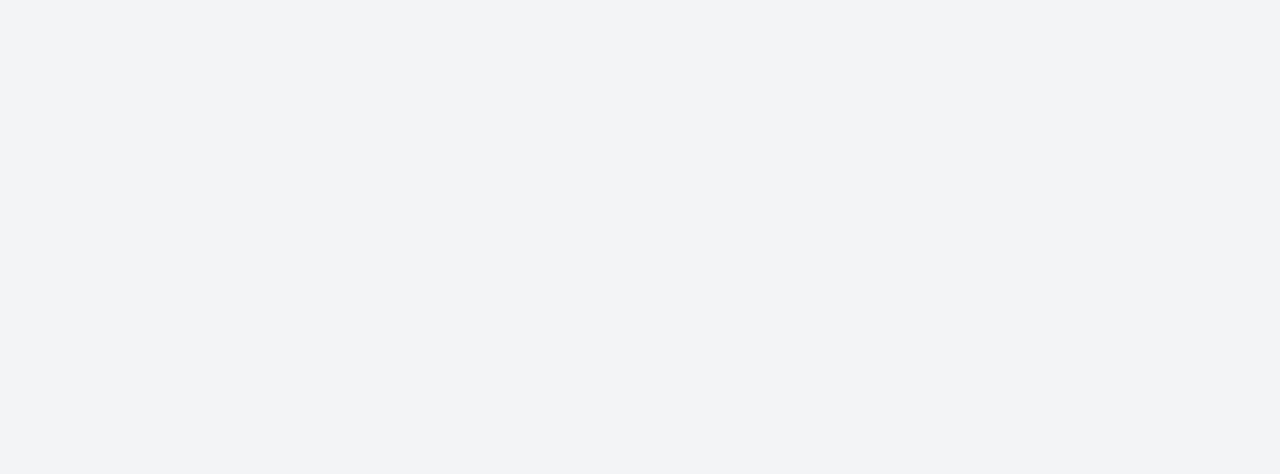
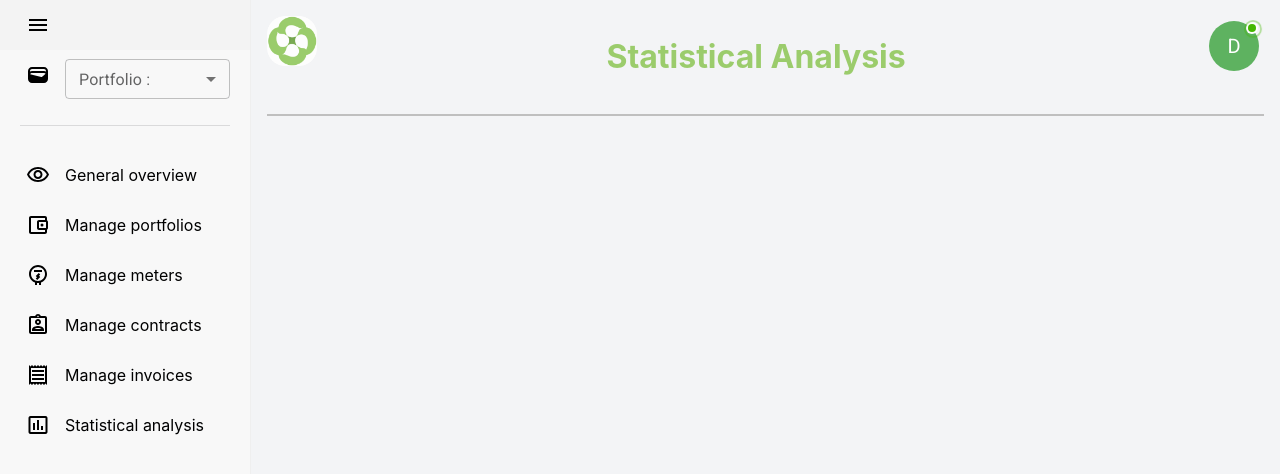
Before and after one commit to LouisDascotte/ProjetGenieLogiciel2022, a React (Create React App) app in the folder Partie Implémentation/front-end/: page /stats in a window 1280 px wide. Before the commit this address had no page. Shown: the top 474 px of the page. Built offline with nearby package versions, Linux system fonts and the light colour scheme.

Commit message:
Stats and Error Page added

```diff
--- a/Partie Implémentation/front-end/src/App.js
+++ b/Partie Implémentation/front-end/src/App.js
@@ -1,24 +1,23 @@
+import { Stack } from "@mui/material";
 import React from 'react';
-import NavigationBar from './components/NavigationBar';
-import SideMenu from './components/SideMenu';
+import { BrowserRouter, Navigate, Route, Routes } from 'react-router-dom';
 import MainPage from './pages/MainPage';
-import { Stack } from "@mui/material";
-import { BrowserRouter, Routes , Route, Navigate} from 'react-router-dom';
 
-import { Sidebar, Menu, MenuItem, useProSidebar} from 'react-pro-sidebar';
+import CreateNewPassword from './pages/CreateNewPassword';
+import LoginPage from './pages/LoginPage';
+import ManageContracts from './pages/ManageContracts';
+import ManageInvoices from './pages/ManageInvoices';
+import ManageMeters from './pages/ManageMeters';
 import ManagePortfolios from './pages/ManagePortfolios';
-import ManageMeters from './pages/ManageMeters';
-import ManageInvoices from './pages/ManageInvoices';
-import ManageContracts from './pages/ManageContracts';
+import NewPasswordSuccess from './pages/NewPasswordSuccess';
+import Notifications from './pages/Notifications';
 import Preferences from './pages/Preferences';
 import Profile from './pages/Profile';
-import Notifications from './pages/Notifications';
-import LoginPage from './pages/LoginPage';
 import RegisterNewAccount from './pages/RegisterNewAccount';
+import RegistrationSuccess from './pages/RegistrationSuccess';
 import ResetPassword from './pages/ResetPassword';
-import RegistrationSuccess from './pages/RegistrationSuccess';
-import CreateNewPassword from './pages/CreateNewPassword';
-import NewPasswordSuccess from './pages/NewPasswordSuccess';
+import Stats from './pages/StatisticalAnalysis';
+import ErrorPage from './pages/ErrorPage';
 
 function App() {
   return (
@@ -40,6 +39,8 @@ function App() {
                   <Route path="/notifications" exact element={<Notifications/>}/>
                   <Route path="/register-account" exact element={<RegisterNewAccount/>}/>
                   <Route path='/reset-passwd' exact element={<ResetPassword/>}/>
+                  <Route path='/stats' exact element={<Stats/>}/>
+                  <Route path="*" element={<ErrorPage/>}/>
               </Routes>
           </Stack>
       </BrowserRouter>
--- a/Partie Implémentation/front-end/src/components/SideMenu.jsx
+++ b/Partie Implémentation/front-end/src/components/SideMenu.jsx
@@ -1,23 +1,15 @@
-import React from 'react'
-import {OutlinedInput, Button, ButtonGroup, Stack, Box, Divider, Select, FormControl, InputLabel } from '@mui/material';
-import { categories } from '../utils/constants';
-import { useState } from 'react';
-import ManagePortfolios from '../pages/ManagePortfolios';
-import { Sidebar, Menu, MenuItem, useProSidebar} from 'react-pro-sidebar';
-import { BrowserRouter, Routes , Route, Link} from 'react-router-dom';
-import HomeOutlinedIcon from "@mui/icons-material/HomeOutlined";
-import PeopleOutlinedIcon from "@mui/icons-material/PeopleOutlined";
-import ContactsOutlinedIcon from "@mui/icons-material/ContactsOutlined";
+import AccountBalanceWalletOutlinedIcon from '@mui/icons-material/AccountBalanceWalletOutlined';
+import AssignmentIndOutlinedIcon from '@mui/icons-material/AssignmentIndOutlined';
+import ElectricMeterOutlinedIcon from '@mui/icons-material/ElectricMeterOutlined';
+import InsertedChartOutlinedIcon from "@mui/icons-material/InsertChartOutlined";
+import MenuOutlinedIcon from "@mui/icons-material/MenuOutlined";
 import ReceiptOutlinedIcon from "@mui/icons-material/ReceiptOutlined";
-import CalendarTodayOutlinedIcon from "@mui/icons-material/CalendarTodayOutlined";
-import HelpOutlineOutlinedIcon from "@mui/icons-material/HelpOutlineOutlined";
-import MenuOutlinedIcon from "@mui/icons-material/MenuOutlined";
-import MainPage from '../pages/MainPage';
-import AccountBalanceWalletOutlinedIcon from '@mui/icons-material/AccountBalanceWalletOutlined';
+import VisibilityOutlinedIcon from '@mui/icons-material/VisibilityOutlined';
 import WalletOutlinedIcon from '@mui/icons-material/WalletOutlined';
-import VisibilityOutlinedIcon from '@mui/icons-material/VisibilityOutlined';
-import ElectricMeterOutlinedIcon from '@mui/icons-material/ElectricMeterOutlined';
-import AssignmentIndOutlinedIcon from '@mui/icons-material/AssignmentIndOutlined';
+import { Box, Divider, FormControl, InputLabel, Select } from '@mui/material';
+import React, { useState } from 'react';
+import { Menu, MenuItem, Sidebar, useProSidebar } from 'react-pro-sidebar';
+import { Link } from 'react-router-dom';
 
 const SideMenu = () => {
     const [page, setPage] = useState("");
@@ -63,6 +55,7 @@ const SideMenu = () => {
                 <Link to="/manage-meters" className='link'><MenuItem icon={<ElectricMeterOutlinedIcon />}>Manage meters</MenuItem></Link>
                 <Link to="/manage-contracts" className='link'><MenuItem icon={<AssignmentIndOutlinedIcon />}>Manage contracts</MenuItem></Link>
                 <Link to="/manage-invoices" className='link'><MenuItem icon={<ReceiptOutlinedIcon />} >Manage invoices</MenuItem></Link>
+                <Link to="/stats" className='link'><MenuItem icon={<InsertedChartOutlinedIcon />}>Statistical analysis</MenuItem></Link>
             </Menu>
         </Sidebar>
 
--- a/Partie Implémentation/front-end/src/index.css
+++ b/Partie Implémentation/front-end/src/index.css
@@ -46,3 +46,12 @@ code {
 .login-logo{
   margin-top: 30px ;
 }
+
+.errorText{
+  color: #9bcc6c;
+  font-weight: 900;
+  font-family: -apple-system, BlinkMacSystemFont, 'Segoe UI', 'Roboto', 'Oxygen',
+  'Ubuntu', 'Cantarell', 'Fira Sans', 'Droid Sans', 'Helvetica Neue',
+  sans-serif;
+  text-align: center;
+}
--- /dev/null
+++ b/Partie Implémentation/front-end/src/pages/ErrorPage.jsx
@@ -0,0 +1,21 @@
+import { Stack } from '@mui/material';
+import React from 'react';
+import SideMenu from '../components/SideMenu';
+import TopMenu from '../components/TopMenu';
+
+const ErrorPage = () => {
+  const pageAddress = "/error";
+  const pageName = "Error";
+  return (
+    <Stack direction='row' sx={{width:"100%", height:"100%", position:'fixed'}}>
+      <SideMenu/>
+      <Stack sx={{display:'flex', width:"100%"}}>
+        <TopMenu pageAddress={pageAddress} pageName={pageName}/>
+        < Stack sx={{display:'flex', width:"100%", height:"100%", justifyContent:'flex-start', alignItems:'center'}}>
+            <h1 className='errorText' >Page Not Found</h1>
+        </Stack>
+      </Stack>
+    </Stack>
+  );
+}
+export default ErrorPage
--- /dev/null
+++ b/Partie Implémentation/front-end/src/pages/StatisticalAnalysis.jsx
@@ -0,0 +1,18 @@
+import { Stack } from '@mui/material';
+import React from 'react';
+import SideMenu from '../components/SideMenu';
+import TopMenu from '../components/TopMenu';
+
+const Stats = () => {
+  const pageAddress = "/stats";
+  const pageName = "Statistical Analysis";
+  return (
+    <Stack direction='row' sx={{width:"100%", height:"100%", position:'fixed'}}>
+      <SideMenu/>
+      <Stack sx={{display:'flex', width:"100%"}}>
+        <TopMenu pageAddress={pageAddress} pageName={pageName}/>
+      </Stack>
+    </Stack>
+  );
+}
+export default Stats
```
